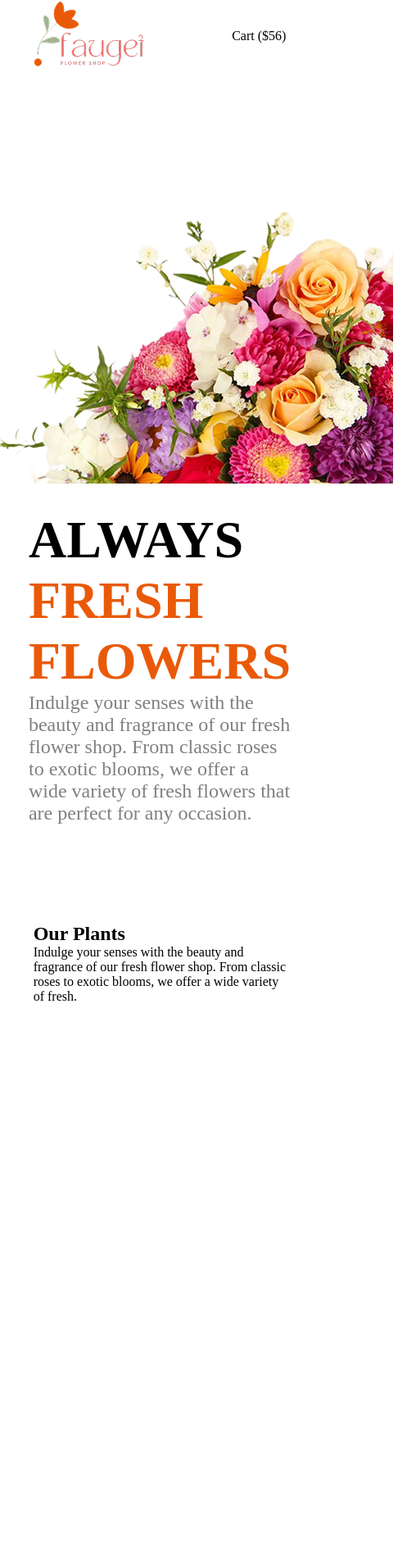
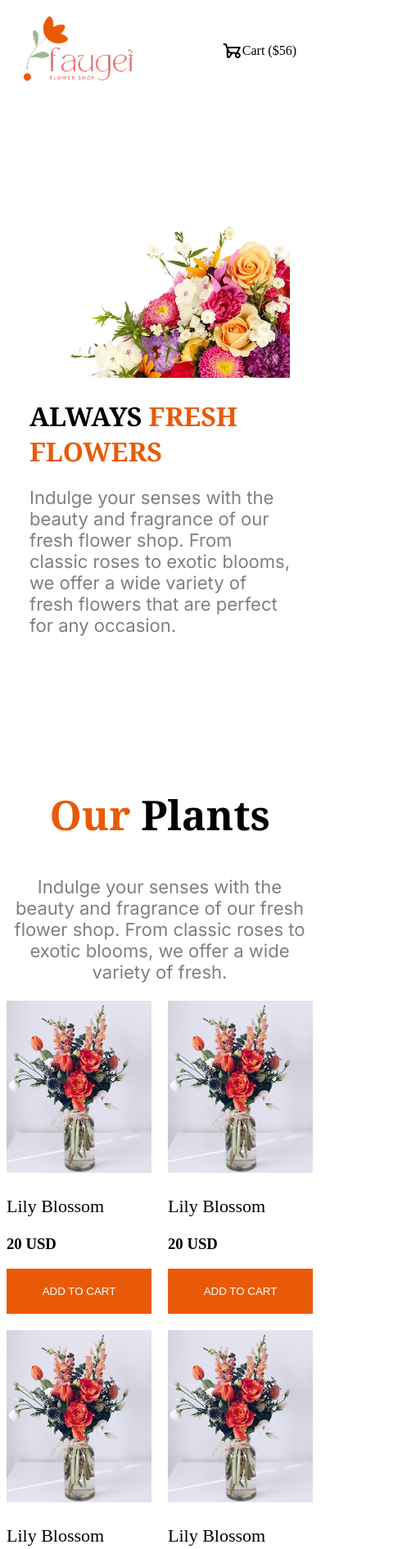
Before and after one commit to meherunnesaenta/Assignment-2, a plain HTML site: page index.html in a window 390 px wide. Shown: the top 1890 px of the page at 82% size, 508 px wide, since content can reach past the window. Before the commit the page ends 1225 px from the top, so only its background shows below. Drawn offline with nearby package versions, Linux system fonts and the light colour scheme.

Commit message:
plants added

```diff
--- a/index.html
+++ b/index.html
@@ -5,6 +5,8 @@
     <meta charset="UTF-8">
     <meta name="viewport" content="width=device-width, initial-scale=1.0">
     <title>Assignment 2</title>
+    <link rel="stylesheet"
+        href="https://fonts.googleapis.com/css2?family=Material+Symbols+Outlined:opsz,wght,FILL,GRAD@24,400,0,0&icon_names=garden_cart" />
     <link rel="stylesheet" href="style.css">
 </head>
 
@@ -12,7 +14,7 @@
     <header>
         <div class="container">
             <nav>
-                <div class="logo">
+                <div class="logo ">
                     <img src="assets/logo.png" alt="">
                 </div>
                 <div class="content">
@@ -21,31 +23,85 @@
                         <li><a href="">Shop</a></li>
                         <li><a href="">About us</a></li>
                     </ul>
-                    <div class="cart"> Cart ($56)</div>
+                    <div class="cart"><div class="material-symbols-outlined">
+                            garden_cart
+                    </div><div> Cart ($56)</div></div>
                 </div>
             </nav>
+            <div class="banner">
+                <div class="content">
+                    <h1 class="noto-serif-bold">ALWAYS <span>FRESH <br>FLOWERS</span></h1>
+                    <p class="inter-regular">Indulge your senses with the beauty and fragrance of our fresh flower shop. From classic roses to
+                        exotic blooms, we offer a wide variety of fresh flowers that are perfect for any occasion. </p>
+                </div>
+                <div class="img">
+                    <img src="assets/hero-flower.png" alt="">
+                </div>
+            </div>
         </div>
     </header>
     <main>
         <div class="container">
-             <div class="banner">
+
+
+            <section class="plants">
                 <div class="content">
-                    <h1>ALWAYS <span>FRESH <br>FLOWERS</span></h1>
-                <p>Indulge your senses with the beauty and fragrance of our fresh flower shop. From classic roses to exotic blooms, we offer a wide variety of fresh flowers that are perfect for any occasion. </p>
+                    <h2 class="noto-serif-bold"><span>Our</span> Plants</h2>
+                    <p class="inter-regular">Indulge your senses with the beauty and fragrance of our fresh flower shop. From classic roses to
+                        exotic blooms, we offer a wide variety of fresh.</p>
                 </div>
-                <div class="img">
-                    <img src="assets/hero-flower.png" alt="">
-                </div>
-             </div>
-
-             <section class="plants">
-                <div class="content">
-                    <h2>Our Plants</h2>
-                    <p>Indulge your senses with the beauty and fragrance of our fresh flower shop. From classic roses to exotic blooms, we offer a wide variety of fresh.</p>
+                <div class="img-card">
+                    <div class="img-container">
+                        <img src="assets/sample-flower-image.png" alt="">
+                        <p>Lily Blossom</p>
+                        <h3>20 USD</h3>
+                        <button>ADD TO CART</button>
+                    </div>
+                    <div class="img-container">
+                        <img src="assets/sample-flower-image.png" alt="">
+                        <p>Lily Blossom</p>
+                        <h3>20 USD</h3>
+                        <button>ADD TO CART</button>
+                    </div>
+                    <div class="img-container">
+                        <img src="assets/sample-flower-image.png" alt="">
+                        <p>Lily Blossom</p>
+                        <h3>20 USD</h3>
+                        <button>ADD TO CART</button>
+                    </div>
+                    <div class="img-container">
+                        <img src="assets/sample-flower-image.png" alt="">
+                        <p>Lily Blossom</p>
+                        <h3>20 USD</h3>
+                        <button>ADD TO CART</button>
+                    </div>
+                    <div class="img-container">
+                        <img src="assets/sample-flower-image.png" alt="">
+                        <p>Lily Blossom</p>
+                        <h3>20 USD</h3>
+                        <button>ADD TO CART</button>
+                    </div>
+                    <div class="img-container">
+                        <img src="assets/sample-flower-image.png" alt="">
+                        <p>Lily Blossom</p>
+                        <h3>20 USD</h3>
+                        <button>ADD TO CART</button>
+                    </div>
+                    <div class="img-container">
+                        <img src="assets/sample-flower-image.png" alt="">
+                        <p>Lily Blossom</p>
+                        <h3>20 USD</h3>
+                        <button>ADD TO CART</button>
+                    </div>
+                    <div class="img-container">
+                        <img src="assets/sample-flower-image.png" alt="">
+                        <p>Lily Blossom</p>
+                        <h3>20 USD</h3>
+                        <button>ADD TO CART</button>
+                    </div>
                 </div>
 
-
-             </section>
+            </section>
         </div>
     </main>
     <footer>
--- a/style.css
+++ b/style.css
@@ -15,20 +15,18 @@
 
 
 /* shared style */
-*{
-    box-sizing: border-box;
-    margin: 0;
-    padding: 0;
-}
-a{
-    text-decoration: none;
-}
+
 :root{
     --primary-color:#E95A08;
     --text-color:rgba(0, 0, 0, 0.5);
 }
+a{
+    text-decoration: none;
+    color:var(--text-color)
+
+}
 .container{
-    width:79.16%;
+    max-width: 1140px;
     margin: auto;
 }
 
@@ -36,57 +34,97 @@ span{
     color: var(--primary-color);
 }
 
-/* header design */
+button{
+    width: 100%;
+    background-color: var(--primary-color);
+    padding: 20px;
+    color:white;
+    border:none;
+}
+
+.container p{
+     font-size: 1.375rem;
+}
+.container h2{
+    font-size: 50px;
+}
+/* navbar design */
 nav{
     display: flex;
     justify-content: space-between;
     align-items: center;
 }
-header .content{
+nav .content{
     display: flex;
-    gap:50px;
+    justify-content: space-between;
+    align-items: center;
+    gap:48px;
 }
-header .content >ul {
+nav .content ul{
+    display: flex;
+     list-style: none;
+     gap:48px;
+}
+.cart{
     display:flex;
-    gap:50px;
-
+    justify-content: center;
+    align-items: center;
+}
+.banner{
+    display: flex;
+    justify-content: center;
+    align-items: center;
+    padding: 120px 0;
+}
+.banner div{
+    width:100%;
+    max-width:570px;
 
 }
-header .content li{
-    list-style: none;
-
+.banner div h1{
+    font-size :3rem;
 }
-header .content a{
-    color:var(--text-color);
+.banner div p{
+   color:var(--text-color)
+}
+.banner img{
+    width: 100%;
+}
+/* plant design */
+.plants .content{
+    text-align: center;
+}
+.plants .content p{
+    color: var(--text-color);
+}
+.img-card{
+    display: grid;
+    grid-template-columns: repeat(4,1fr);
+    gap:20px;
+}
+.img-card img{
+    width: 100%;
+    height: auto;
 }
 
-/* banner design */
-.banner{
-    display: flex;
-    align-items: center;
-    justify-items: center;
-    margin: 120px auto;
-    padding-top: 120px;
-}
-.banner h1{
-    font-size: 4rem;
-}
-.banner p{
-    color:var(--text-color);
-    font-size: 1.50rem;
-}
-
-/* plants section  */
-@media screen and (max-width:576px) {
-     header .content ul{
+@media screen and (max-width:576px){
+    nav .content ul{
         display: none;
-     }
-     .banner{
+    }
+    nav{
+        padding: 10px 20px;
+    }
+    .banner{
         flex-direction: column-reverse;
-        padding: 0;
-     }
-    .banner img{
-        padding: 28px;
+    }
+    .banner div h1{
+        font-size: 2rem;
+    }
+    .banner{
+        margin: 28px;
+    }
+    .img-card{
+        grid-template-columns: repeat(2,1fr);
     }
 
 }
```
